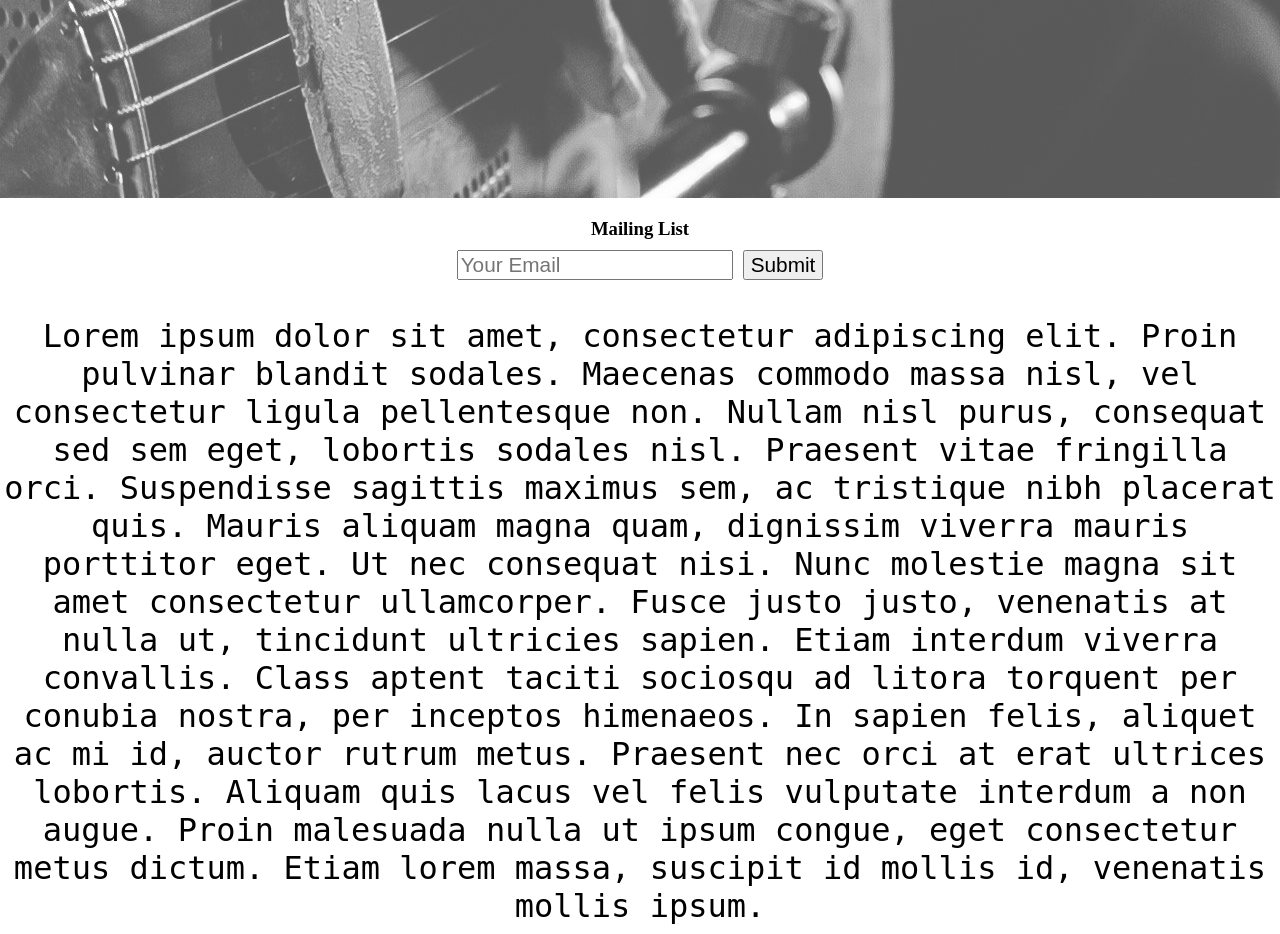
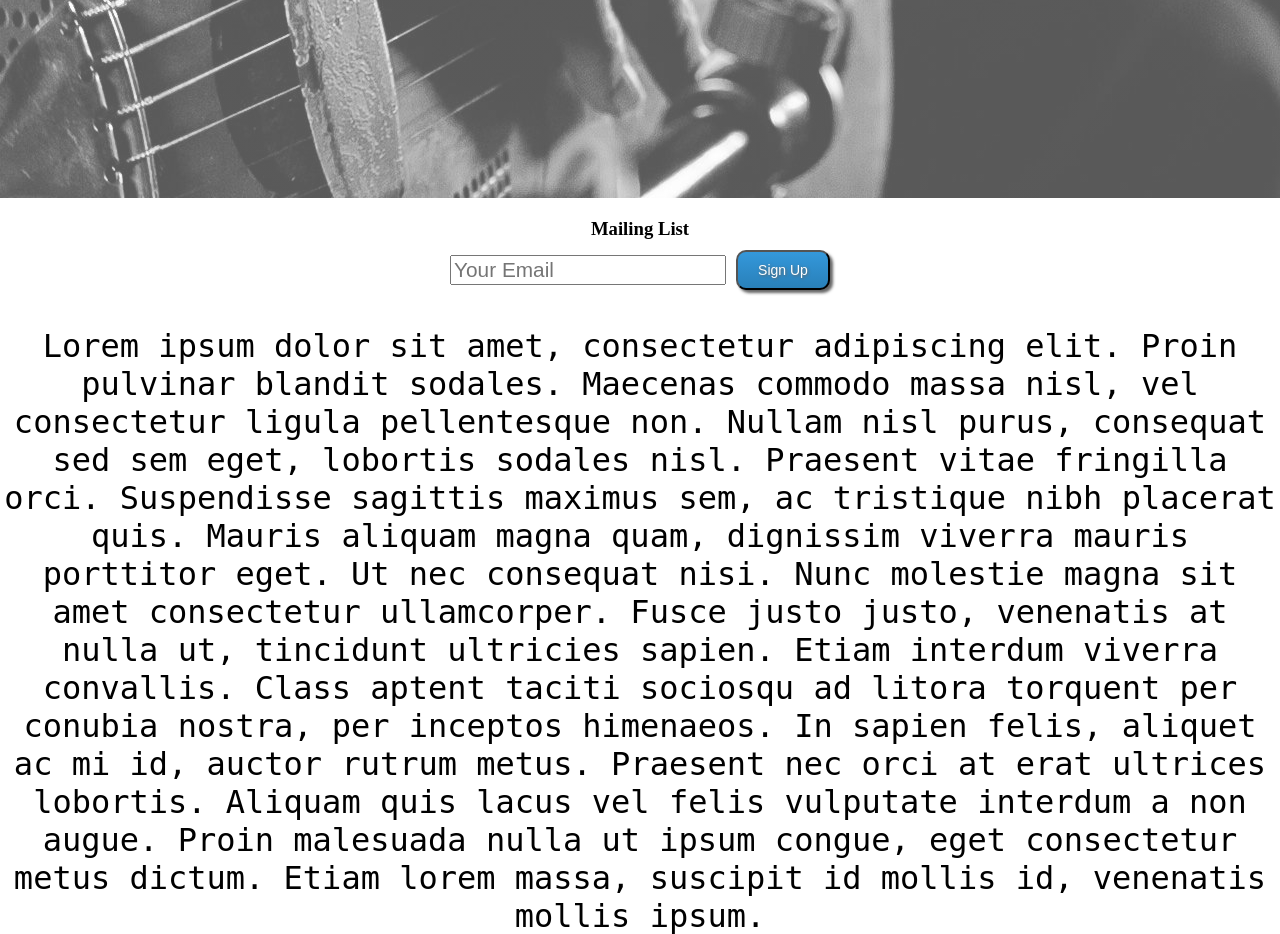
Before and after one commit to mike-jolliffe/JamosBlood, a Django app: page / in a window 1280 px wide. Shown: the part 682-1616 px from the top of the page. Run offline with Django 3.2, Linux system fonts and the light colour scheme; some web fonts are replaced.

Commit message:
better button

```diff
--- a/pages/static/pages/css/main.css
+++ b/pages/static/pages/css/main.css
@@ -51,6 +51,37 @@ form {
     align-items: center;
 }
 
+.btn {
+  background: #3498db;
+  background-image: -webkit-linear-gradient(top, #3498db, #2980b9);
+  background-image: -moz-linear-gradient(top, #3498db, #2980b9);
+  background-image: -ms-linear-gradient(top, #3498db, #2980b9);
+  background-image: -o-linear-gradient(top, #3498db, #2980b9);
+  background-image: linear-gradient(to bottom, #3498db, #2980b9);
+  -webkit-border-radius: 10;
+  -moz-border-radius: 10;
+  border-radius: 10px;
+  text-shadow: 1px 1px 3px #666666;
+  -webkit-box-shadow: 3px 3px 3px #666666;
+  -moz-box-shadow: 3px 3px 3px #666666;
+  box-shadow: 3px 3px 3px #666666;
+  font-family: Arial;
+  color: #ffffff;
+  font-size: 14px;
+  padding: 10px 20px 10px 20px;
+  text-decoration: none;
+}
+
+.btn:hover {
+  background: #3cb0fd;
+  background-image: -webkit-linear-gradient(top, #3cb0fd, #3498db);
+  background-image: -moz-linear-gradient(top, #3cb0fd, #3498db);
+  background-image: -ms-linear-gradient(top, #3cb0fd, #3498db);
+  background-image: -o-linear-gradient(top, #3cb0fd, #3498db);
+  background-image: linear-gradient(to bottom, #3cb0fd, #3498db);
+  text-decoration: none;
+}
+
 input {
     margin: 5px;
     font-size: 1.3em;
--- a/pages/templates/home.html
+++ b/pages/templates/home.html
@@ -19,7 +19,7 @@
         </div>
         <form id="emailField">
             <input id="email" type="text" placeholder="Your Email">
-            <input id="submit" class="button" type="submit">
+            <input id="submit" class="btn" type="submit" value="Sign Up">
         </form>
     </div>
     <div>
```
